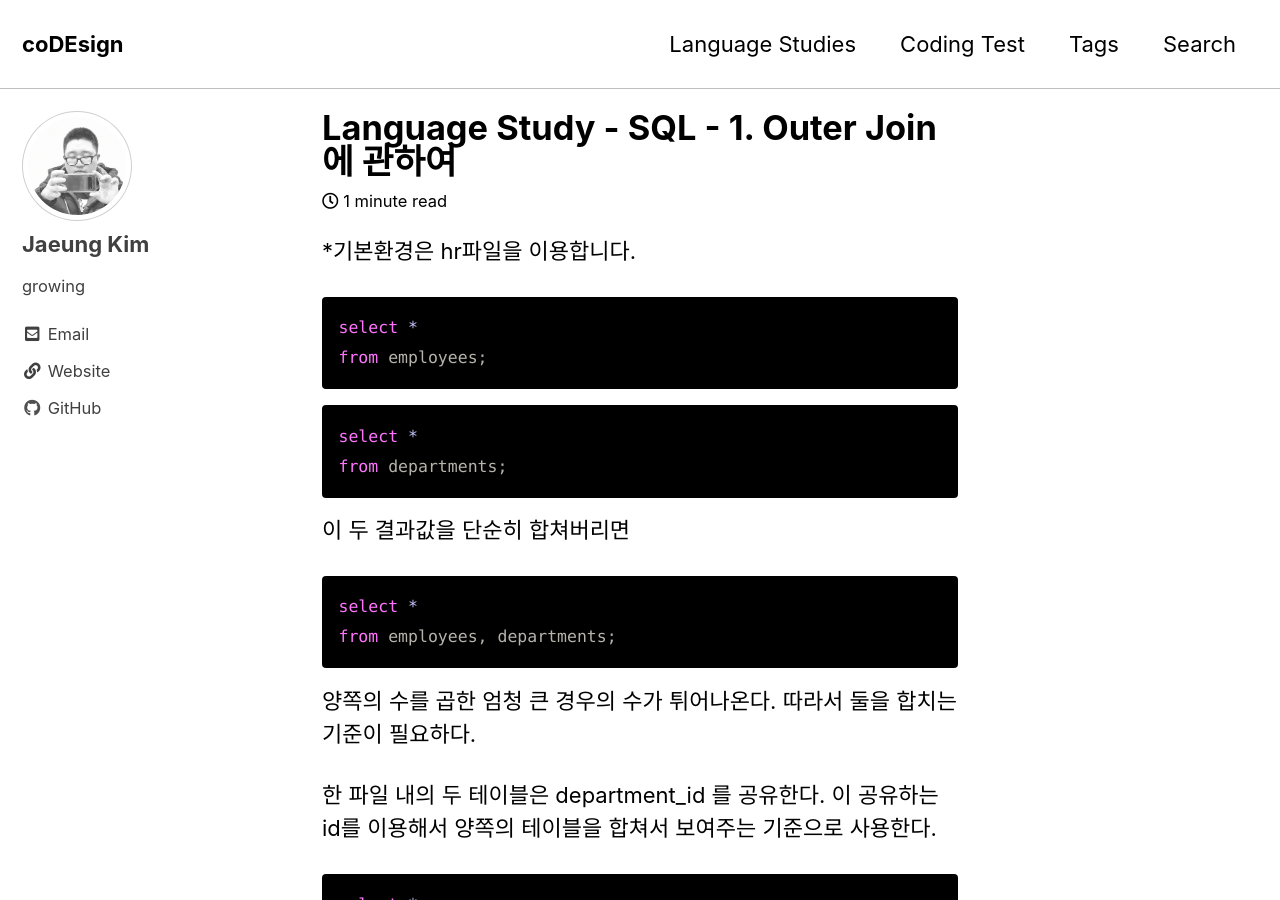
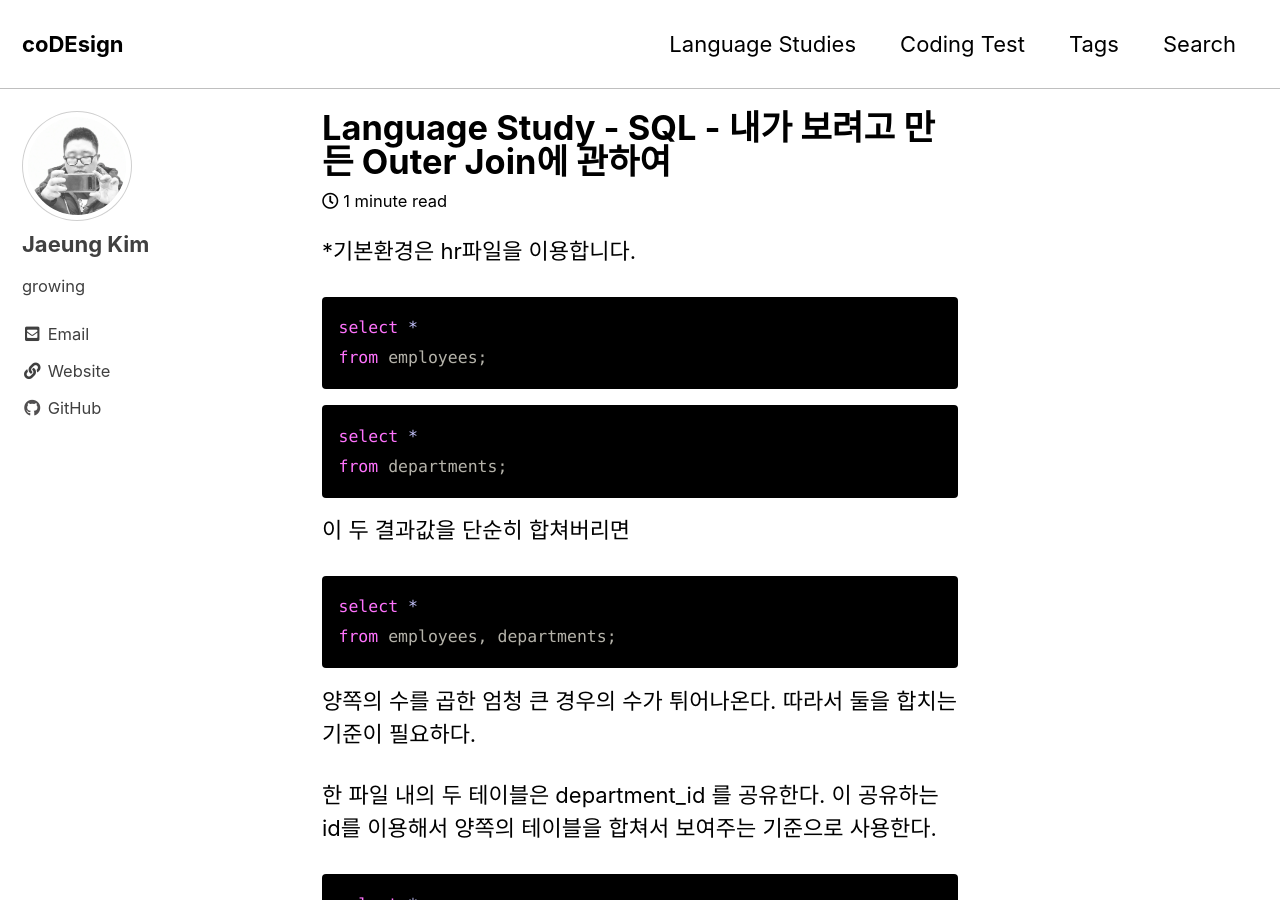
Before and after one commit to ArkimCity/ArkimCity.github.io, a Jekyll site: the page built from _posts/2020-11-24-language-studies-1.md, in a window 1280 px wide and 900 px high. Built offline with Jekyll 4.4.1, drawn with Linux system fonts in a browser that asks for light colours; cached includes are drawn as plain includes.

Commit message:
minor update

```diff
--- a/_posts/2020-11-24-language-studies-1.md
+++ b/_posts/2020-11-24-language-studies-1.md
@@ -1,5 +1,5 @@
 ---
-title: "Language Study - SQL - 1. Outer Join에 관하여"
+title: "Language Study - SQL - 내가 보려고 만든 Outer Join에 관하여"
 date: 2020-11-24
 categories: LanguageStudies
 tags: SQL
```
Also changed, not shown: _posts/2020-11-26-language-studies-4.md (+3 -2 lines).
